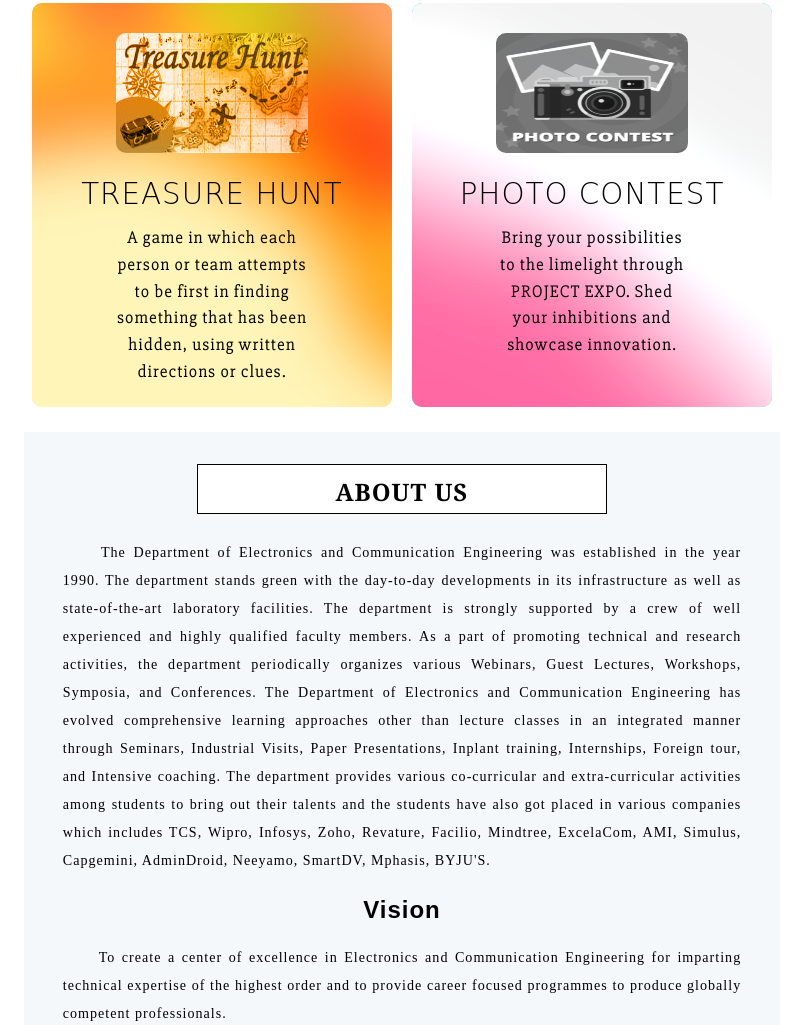
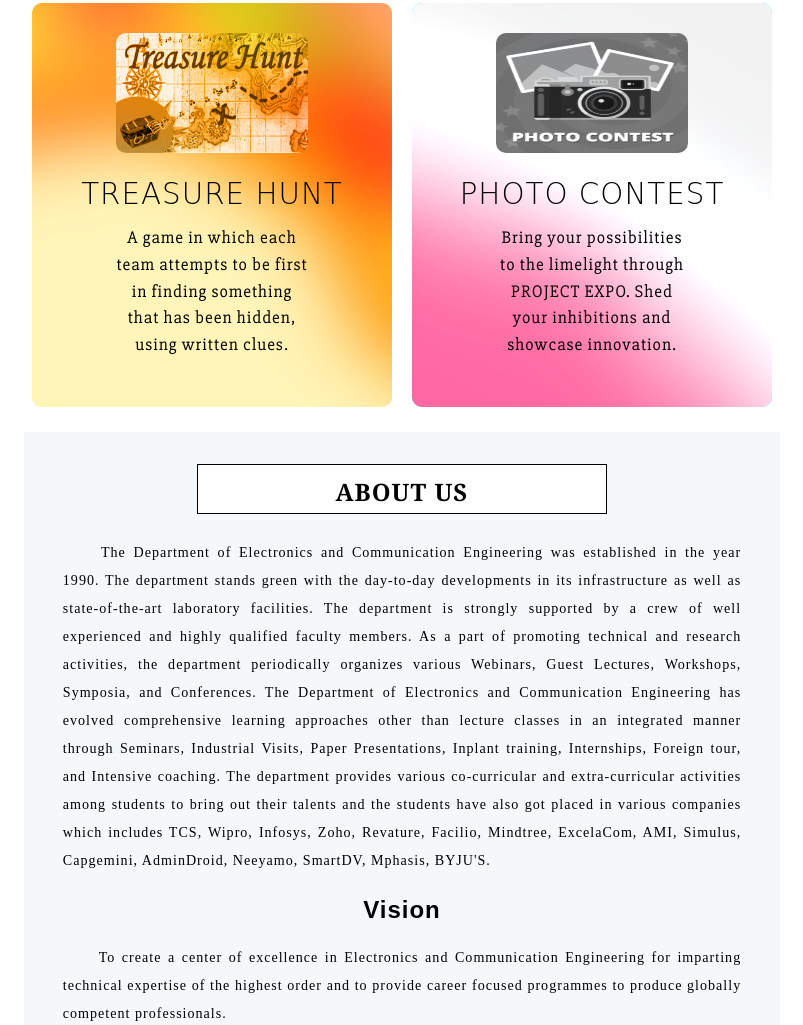
Before and after one commit to Epulz-2k22/ECE, a plain HTML site: page index.html in a window 1280 px wide. Shown: the part 2171-3196 px from the top of the page, without its empty margins (238-1041 px from the left). Drawn offline with nearby package versions, Linux system fonts and the light colour scheme; a web font is replaced by a local one.

Commit message:
Update index.html

```diff
--- a/index.html
+++ b/index.html
@@ -150,7 +150,7 @@
                  <img src="treasure.jpg" width="300" height="120" alt="image">
                  <h1>TREASURE HUNT</h1>
                  <figcaption>
-                     <p>A game in which each person or team attempts to be first in finding something that has been hidden, using written directions or clues.
+                     <p>A game in which each team attempts to be first in finding something that has been hidden, using written clues.
                      </p>
                  </figcaption>
                  <!-- <a href="javascript:void(0);" title="button">Learn More</a> -->
```
